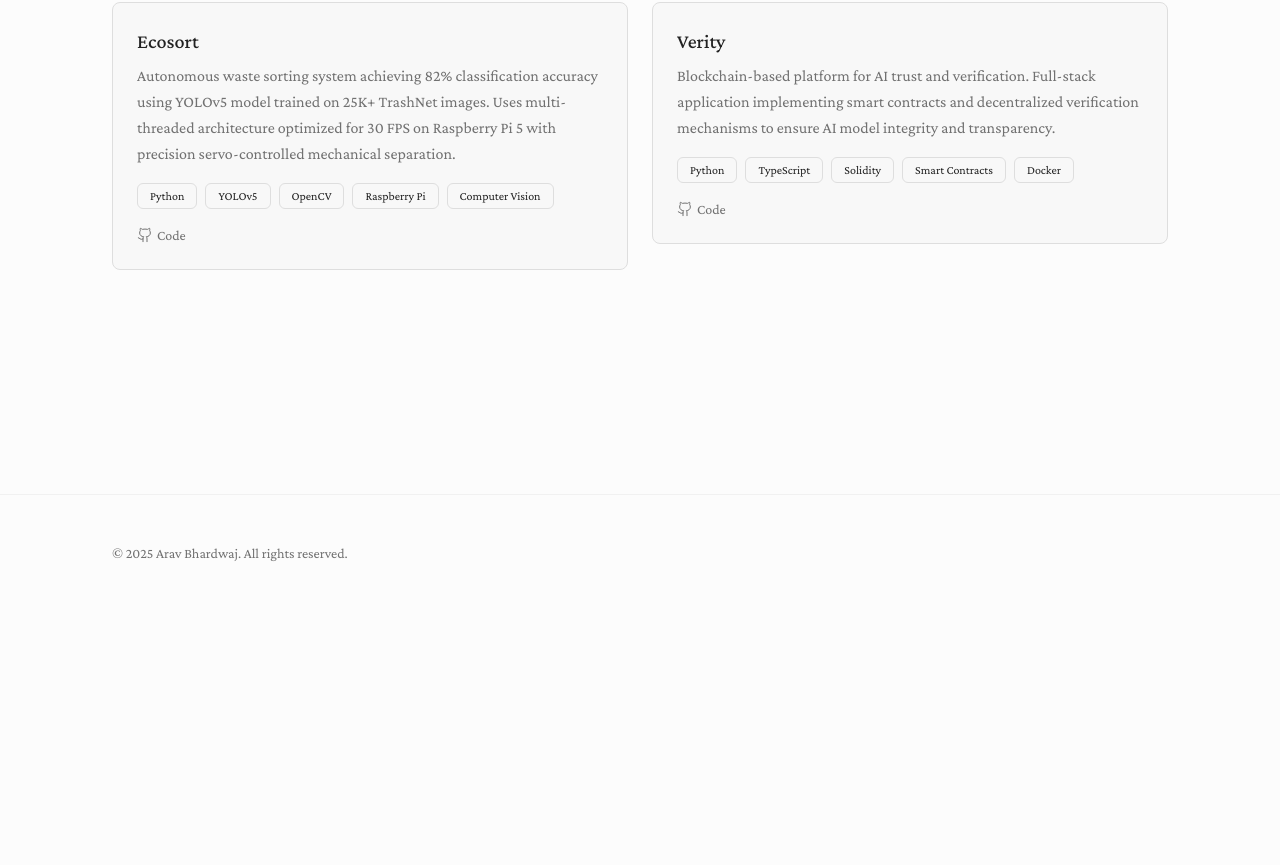
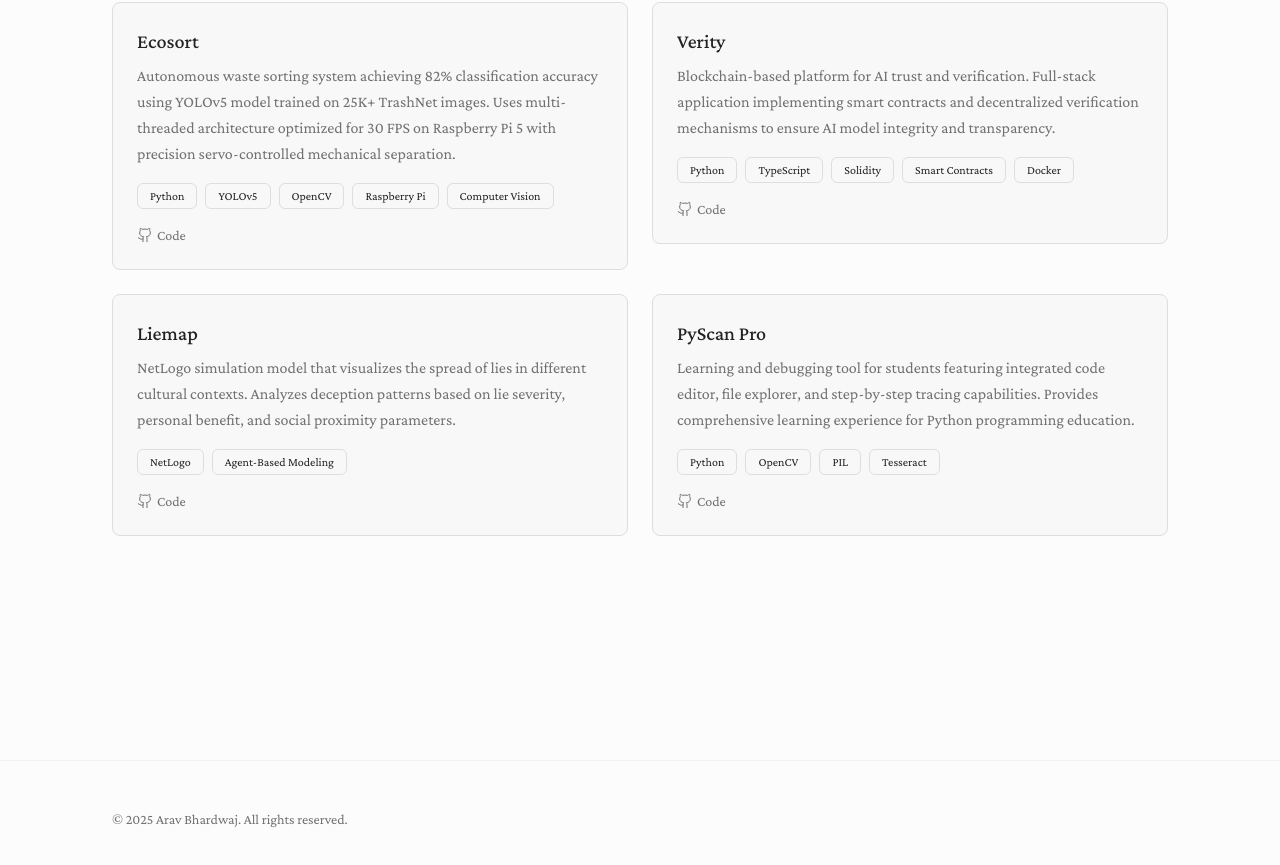
Before and after one commit to abharw/portfolio, a Next.js app: page / in a window 1280 px wide. Shown: the part 2721-3586 px from the top of the page. Before the commit the page ends 3332 px from the top, so only its background shows below. Built offline with nearby package versions, Linux system fonts and the light colour scheme.

Commit message:
add more projects

```diff
--- a/components/projects.tsx
+++ b/components/projects.tsx
@@ -38,6 +38,27 @@ const projects = [
       "Docker",
     ],
     github: "https://github.com/abharw/verity",
+    demo: "#",
+    featured: false,
+  },
+  {
+    title: "Liemap",
+    description:
+      "NetLogo simulation model that visualizes the spread of lies in different cultural contexts. Analyzes deception patterns based on lie severity, personal benefit, and social proximity parameters.",
+    technologies: [
+      "NetLogo",
+      "Agent-Based Modeling",
+    ],
+    github: "https://github.com/abharw/liemap",
+    demo: "#",
+    featured: false,
+  },
+  {
+    title: "PyScan Pro",
+    description:
+      "Learning and debugging tool for students featuring integrated code editor, file explorer, and step-by-step tracing capabilities. Provides comprehensive learning experience for Python programming education.",
+    technologies: ["Python", "OpenCV", "PIL", "Tesseract"],
+    github: "https://github.com/abharw/pytutor",
     demo: "#",
     featured: false,
   },
```
